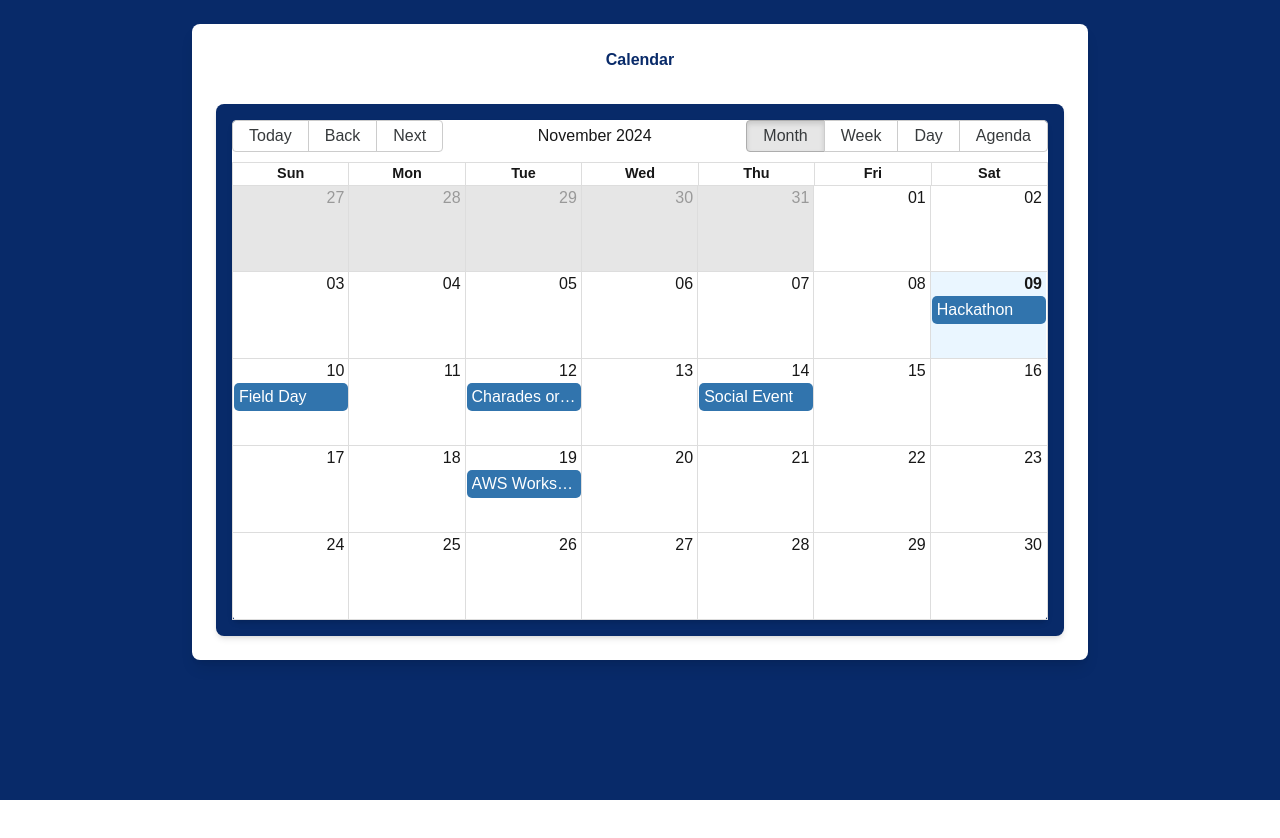
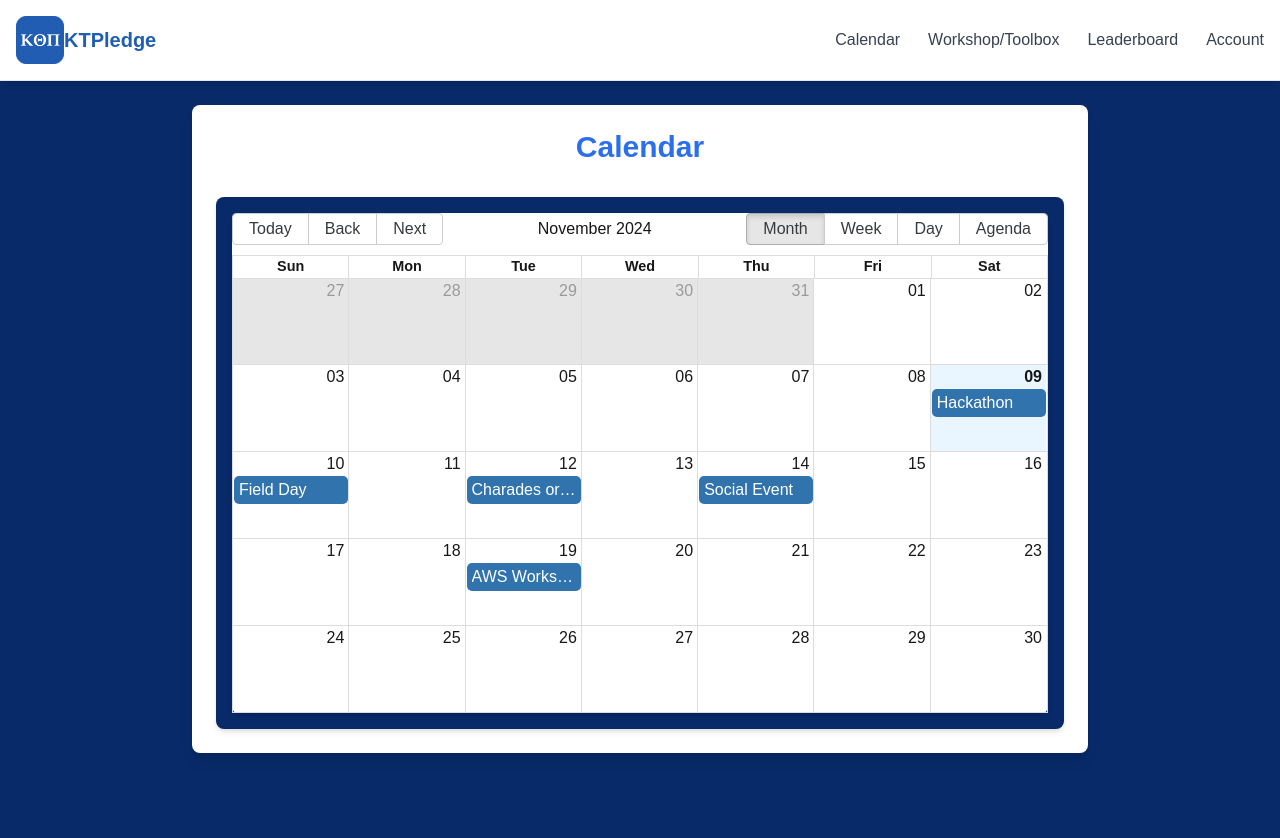
Before and after one commit to HeartyFeels/KTP-Hackathon, a Next.js app in the folder frontend/: page /calendar in a window 1280 px wide. Shown: the top 838 px of the page. Before the commit the page ends 800 px from the top, so only its background shows below. Built offline with nearby package versions, Linux system fonts and the light colour scheme.

Commit message:
calendar updates

```diff
--- a/frontend/package.json
+++ b/frontend/package.json
@@ -11,6 +11,7 @@
   "dependencies": {
     "next": "^15.0.3",
     "react": "^18.3.1",
+    "react-big-calendar": "^1.15.0",
     "react-calendar": "^5.1.0",
     "react-dom": "^18.3.1"
   },
--- a/frontend/src/app/calendar/page.tsx
+++ b/frontend/src/app/calendar/page.tsx
@@ -5,18 +5,21 @@ import MyCalendar from '@/myCalendar/page';
 
 export default function Home() {
   return (
-    <div className="min-h-screen bg-[#082A69] p-6">
+    <>
+      <Navbar />
+      <div className="min-h-screen bg-[#082A69] p-6"> {/* Set the background color to 082A69 */}
+        <main className="max-w-4xl mx-auto space-y-8 bg-white rounded-lg shadow-lg p-6">
           <Head>
             <title>Next.js Calendar App</title>
             <meta name="description" content="A simple calendar app using React Big Calendar and Next.js" />
             <link rel="icon" href="/favicon.ico" />
           </Head>
 
-      <main className="max-w-4xl mx-auto space-y-8 bg-white rounded-lg shadow-lg p-6">
-        <h1 className="text-[#2b6fed]'text-3xl font-semibold text-center text-[#082A69]">Calendar</h1>
+          <h1 className="text-[#2b6fed] text-3xl font-semibold text-center text-[#082A69]">Calendar</h1>
 
           <MyCalendar />
         </main>
       </div>
+    </>
   );
 }
```
Also changed, not shown: 1 other file (tests, documents, lock files or other folders). Lines whose indentation alone changed are shown as unchanged.
